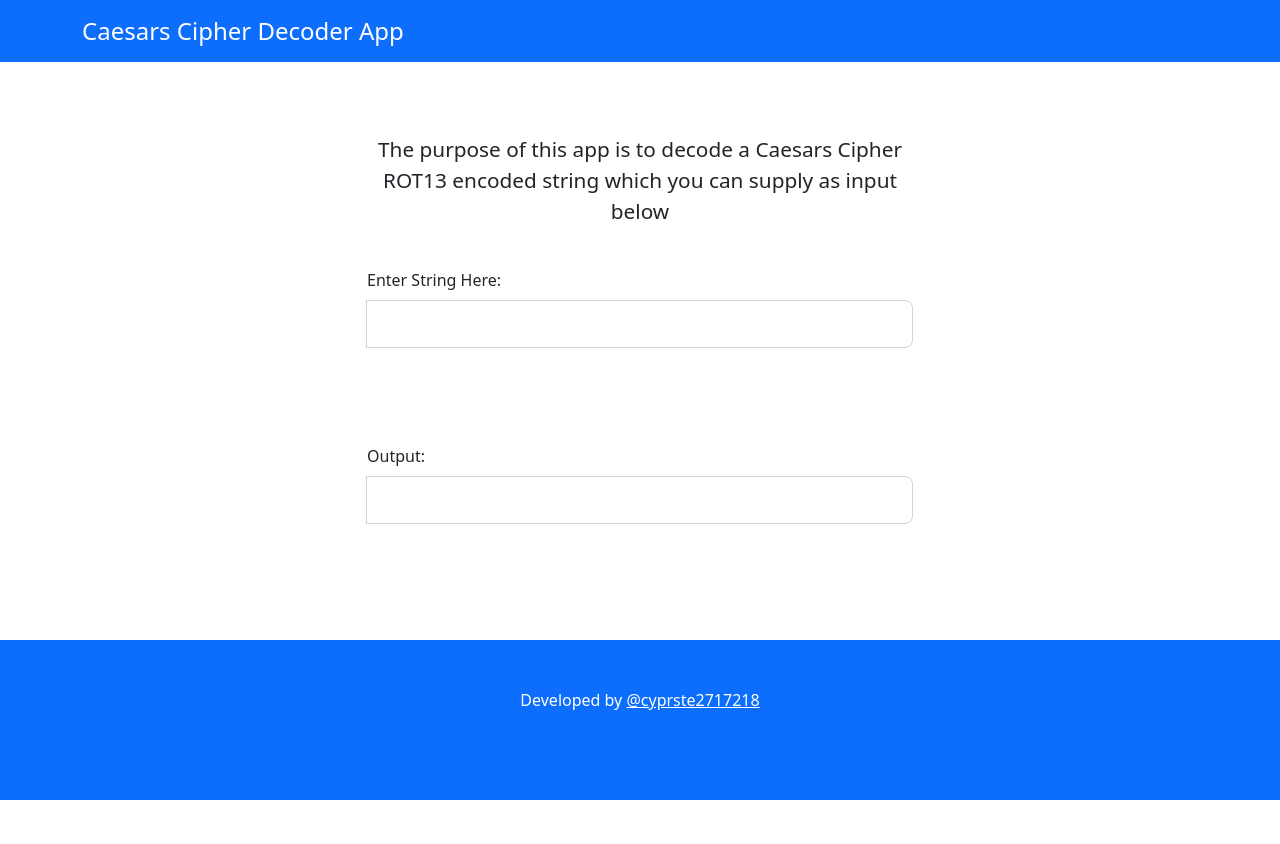
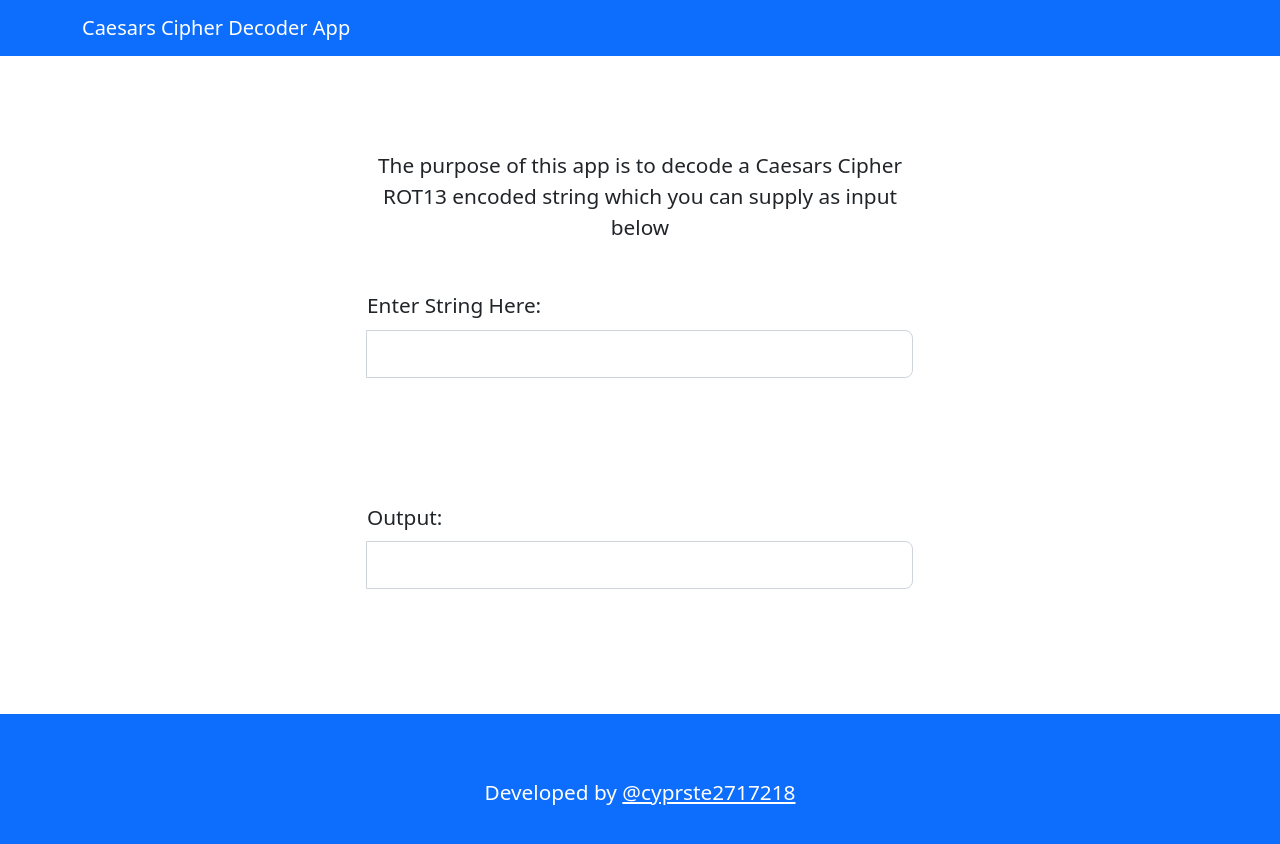
Before and after one commit to cyprste2717218/Caesars-Cipher-Decoder-App, a React (Create React App) app: page / in a window 1280 px wide. Shown: the top 844 px of the page. Before the commit the page ends 800 px from the top, so only its background shows below. Built offline with nearby package versions, Linux system fonts and the light colour scheme.

Commit message:
moved inline styles to external stylesheet and changed hover effect for footer text

```diff
--- a/src/App.css
+++ /dev/null
@@ -1,38 +0,0 @@
-.App {
-  text-align: center;
-}
-
-.App-logo {
-  height: 40vmin;
-  pointer-events: none;
-}
-
-@media (prefers-reduced-motion: no-preference) {
-  .App-logo {
-    animation: App-logo-spin infinite 20s linear;
-  }
-}
-
-.App-header {
-  background-color: #282c34;
-  min-height: 100vh;
-  display: flex;
-  flex-direction: column;
-  align-items: center;
-  justify-content: center;
-  font-size: calc(10px + 2vmin);
-  color: white;
-}
-
-.App-link {
-  color: #61dafb;
-}
-
-@keyframes App-logo-spin {
-  from {
-    transform: rotate(0deg);
-  }
-  to {
-    transform: rotate(360deg);
-  }
-}
--- a/src/App.js
+++ b/src/App.js
@@ -1,4 +1,4 @@
-import './App.css';
+import styles from './styles.css';
 import Rot13 from './caesarsCipherDecoder';
 import React, { Component } from 'react';
 import 'bootstrap/dist/css/bootstrap.min.css';
@@ -22,10 +22,10 @@ export default class App extends Component {
     return (
 
       <div className="App" >
-        <div style={{minHeight: "80vh"}}>
+        <div style={{minHeight: "80vh"}} >
           <Navbar bg="primary" variant="dark">
             <Container>
-              <Navbar.Brand href="#home" style={{fontSize: "1.5em"}}>Caesars Cipher Decoder App</Navbar.Brand>
+              <Navbar.Brand href="#home">Caesars Cipher Decoder App</Navbar.Brand>
             </Container>
           </Navbar>
 
@@ -36,10 +36,10 @@ export default class App extends Component {
                 <br></br>
                 <br></br>
                 <br></br>
-                <p style={{fontSize:"1.3em"}}>The purpose of this app is to decode a Caesars Cipher ROT13 encoded string which you can supply as input below</p>
+                <p>The purpose of this app is to decode a Caesars Cipher ROT13 encoded string which you can supply as input below</p>
                 <br></br>
                 <InputGroup size="lg">
-                  <Form.Label style={{width: "100%", textAlign: "left", fontSize: "1em"}} htmlFor="caesar-cipher-encoded-string-input">Enter String Here:</Form.Label>
+                  <Form.Label style={{width: "100%", textAlign: "left"}} htmlFor="caesar-cipher-encoded-string-input">Enter String Here:</Form.Label>
                   <Form.Control id="textInput"
                     aria-label="Large"
                     aria-describedby="inputGroup-sizing-sm"
@@ -52,7 +52,7 @@ export default class App extends Component {
                 <br></br>
                 <br></br>
                 <InputGroup size="lg">
-                  <Form.Label style={{width: "100%", textAlign: "left", fontSize: "1em"}} htmlFor="caesar-cipher-encoded-string-output">Output:</Form.Label>
+                  <Form.Label style={{width: "100%", textAlign: "left"}} htmlFor="caesar-cipher-encoded-string-output">Output:</Form.Label>
                   <Rot13 str={this.state.val}></Rot13>
                 </InputGroup>
 
@@ -70,10 +70,10 @@ export default class App extends Component {
         </div>
 
         <footer>
-          <div id="footer" style={{backgroundColor: "#0D6EFD", minHeight: "20vh", width: "100%",  flexDirection: "column", }} className="d-flex justify-content-space-between">
+          <div className="d-flex justify-content-space-between footer">
             <br></br>
             <br></br>
-            <p style={{color: "#FFFFFF"}}>Developed by <a style={{color: "#FFFFFF"}} href="https://github.com/cyprste2717218">@cyprste2717218</a></p>
+            <p>Developed by <a className="footerTextLink" href="https://github.com/cyprste2717218">@cyprste2717218</a></p>
           </div>
         </footer>
 
--- /dev/null
+++ b/src/styles.css
@@ -0,0 +1,27 @@
+.App {
+  text-align: center;
+  font-size: 1.3rem;
+}
+
+.content {
+  min-height: 80vh;
+}
+
+
+
+.footer {
+  color: #fff;
+  background-color: hsl(216, 98%, 52%);
+  min-height: 20vh;
+  width: 100%;
+  flex-direction: column;
+}
+
+
+.footerTextLink {
+  color: #fff;
+}
+
+.footerTextLink:hover {
+  color: hsla(0, 0%, 100%, 0.644);
+}
```
